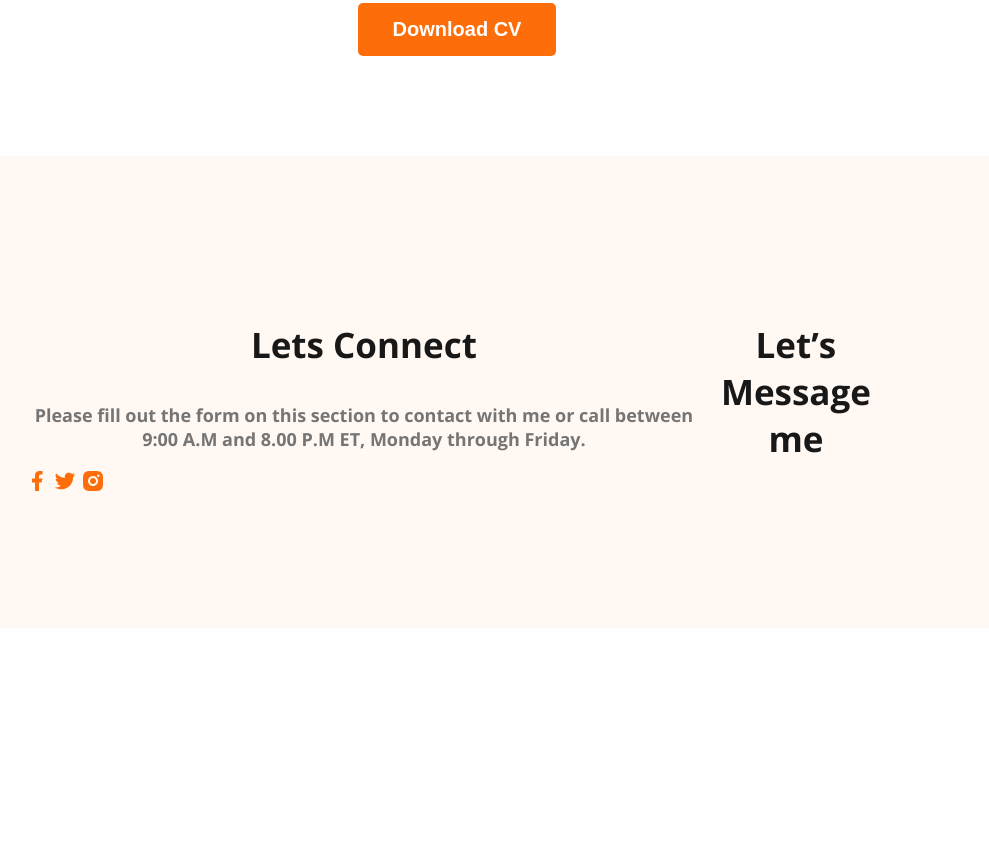
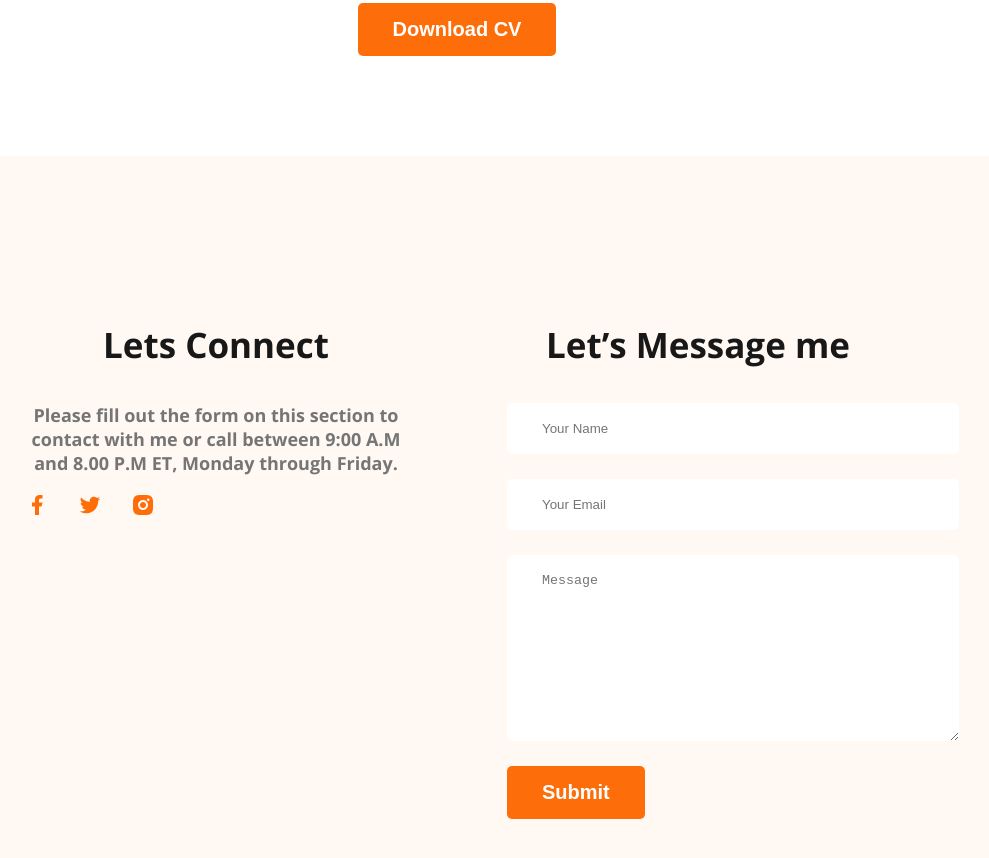
Before and after one commit to Anwar-97/developer-portfolio, a plain HTML site: page index.html in a window 1280 px wide. Shown: the part 3136-3994 px from the top of the page, without its empty margins (183-1172 px from the left). Before the commit the page ends 3772 px from the top, so only its background shows below. Drawn offline with nearby package versions, Linux system fonts and the light colour scheme.

Commit message:
finished footer section with contact form

```diff
--- a/index.html
+++ b/index.html
@@ -165,6 +165,13 @@
         </div>
         <div class="footer-column">
             <h3 class="section-title">Let’s Message me</h3>
+            <form class="contact" action="">
+                <input type="text" placeholder="Your Name">
+                <input type="email" name="" placeholder="Your Email" id="">
+                <textarea name="" placeholder="Message" id="" cols="30" rows="10"></textarea>
+                <input class="btn-primary" type="submit" value="Submit" name="" id="">
+            </form>
+
         </div>
 
     </footer>
--- a/styles/portfolio.css
+++ b/styles/portfolio.css
@@ -186,7 +186,28 @@ main section{
 
 footer{
   display: flex;
+  gap: 100px;
   background-color: #FFF8F3;
   margin-top: 100px;
   padding: 130px 200px;
 }
+
+.footer-column{
+  width: 50%;
+}
+
+.social-links a{
+  margin-right: 25px;
+}
+
+.contact input[type="text"], .contact input[type="email"], textarea{
+  display: block;
+  margin-bottom: 25px;
+  padding: 18px 35px;
+  color: #757575;
+  border-radius: 5px;
+  background-color: #FFF;
+  border: 0;
+  width: 100%;
+
+}
```
